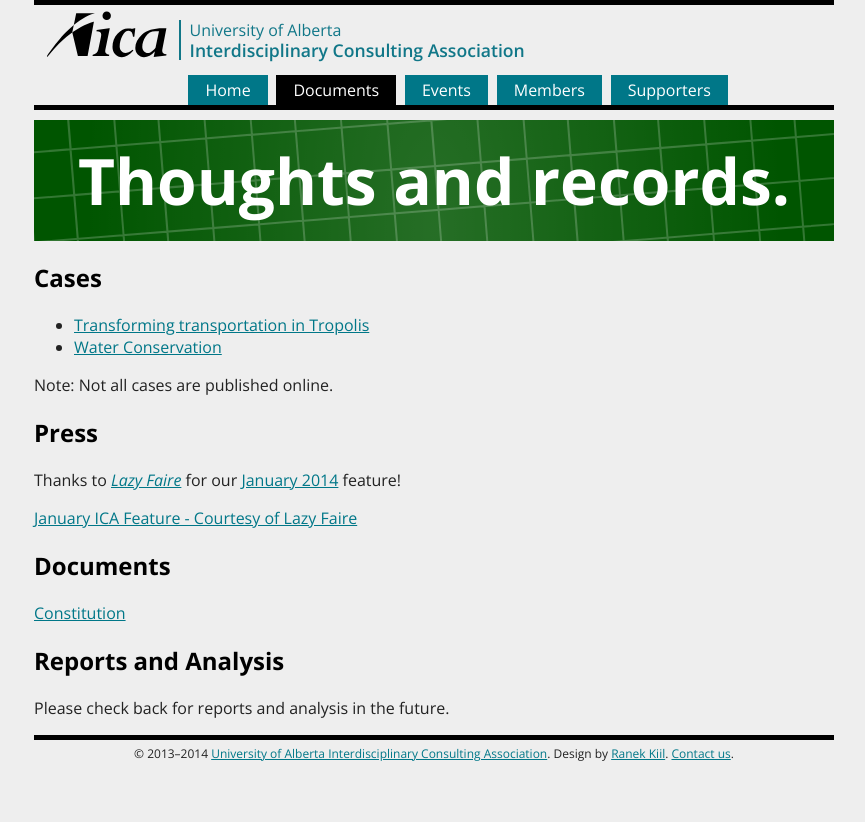
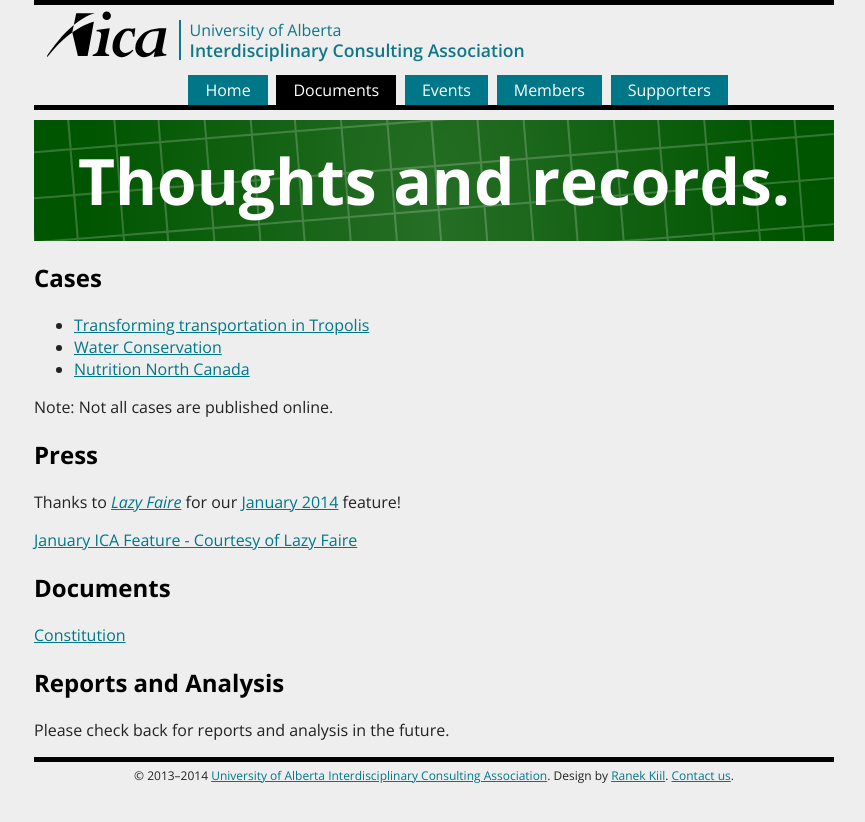
Before and after one commit to UAlbertaConsulting/ica.ualberta.ca, a Jekyll site: the page built from pages/documents.md, in a window 1280 px wide. Shown: the top 822 px of the page, without its empty margins (206-1071 px from the left). Built offline with Jekyll 4.4.1, drawn with Linux system fonts in a browser that asks for light colours; comment, search, counter and statistics services are not loaded.

Commit message:
Update documents.md
Addiing my ICA 2015 case for NNC

```diff
--- a/pages/documents.md
+++ b/pages/documents.md
@@ -12,6 +12,7 @@ tagline_color: "#050"
 
 - [Transforming transportation in Tropolis](Tropolis.pdf)
 - [Water Conservation](Water_Conservation.pdf)
+- [Nutrition North Canada](ICA-Case_2015_NNC.pdf)
 
 Note: Not all cases are published online.
 
```
